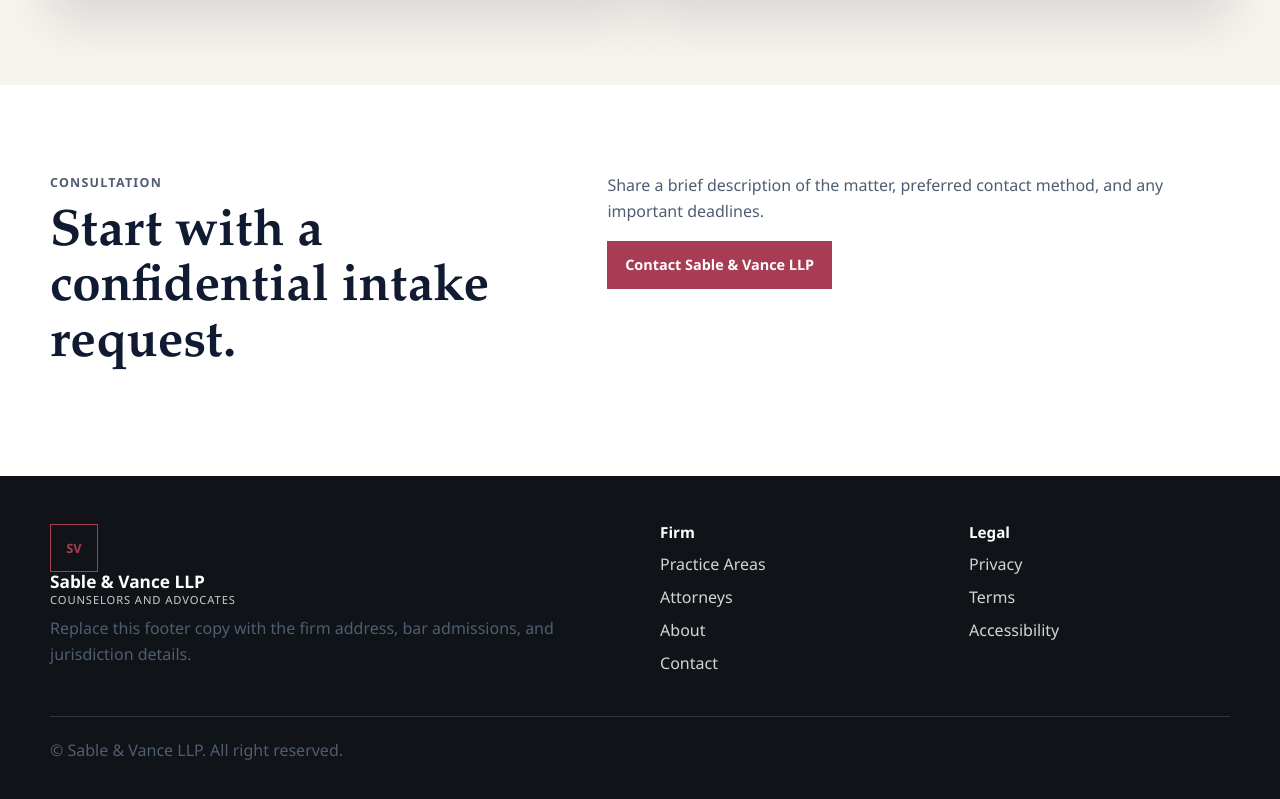
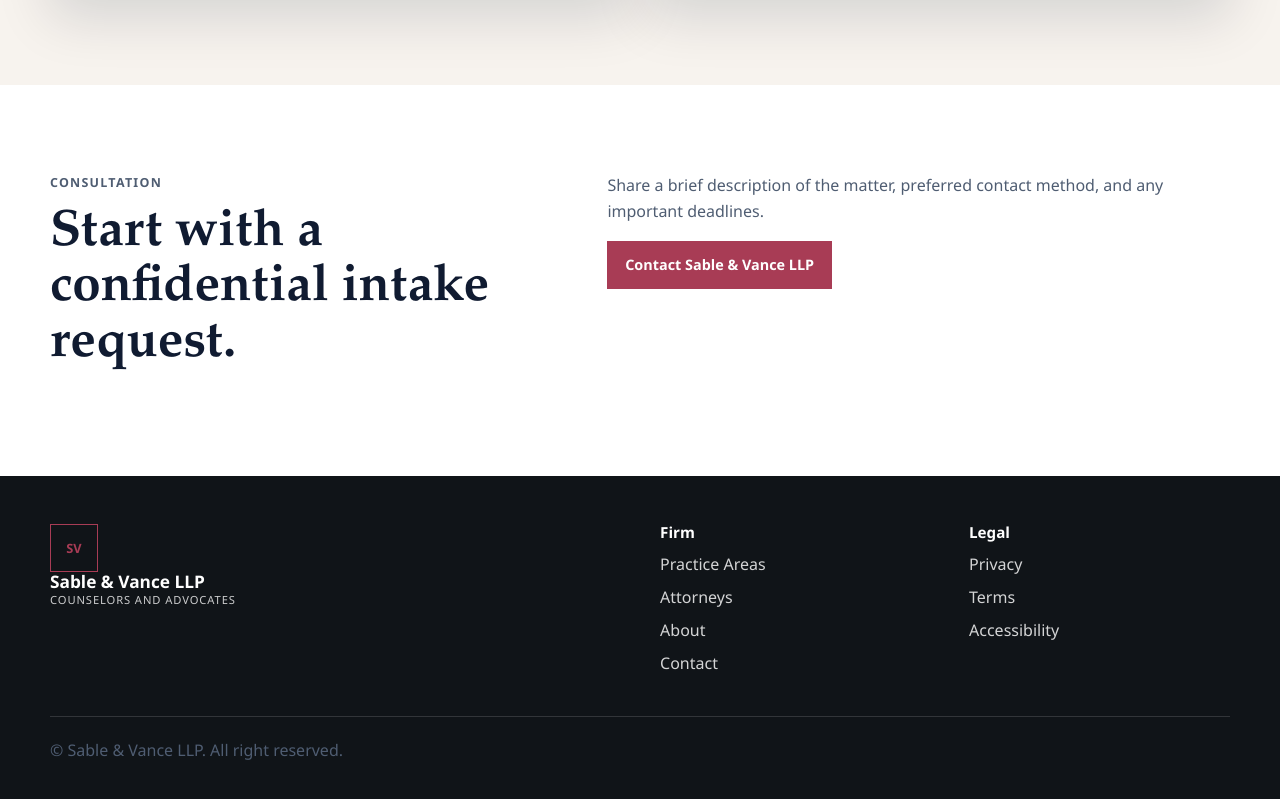
Before and after one commit to inayajeremiah/SableVance, a plain HTML site: page index.html in a window 1280 px wide. Shown: the part 4457-5256 px from the top of the page. Drawn offline with Linux system fonts and the light colour scheme.

Commit message:
Clear footer placeholder text in index.html
Removed placeholder footer text and left it empty.

```diff
--- a/index.html
+++ b/index.html
@@ -185,7 +185,7 @@
             <span class="brand-mark" aria-hidden="true">SV</span>
             <span class="brand-text"><strong>Sable & Vance LLP</strong><small>Counselors and Advocates</small></span>
           </a>
-          <p>Replace this footer copy with the firm address, bar admissions, and jurisdiction details.</p>
+          <p></p>
         </div>
         <div><h2>Firm</h2><a href="practice-areas/">Practice Areas</a><a href="attorneys/">Attorneys</a><a href="about/">About</a><a href="contact/">Contact</a></div>
         <div><h2>Legal</h2><a href="privacy/">Privacy</a><a href="terms/">Terms</a><a href="accessibility/">Accessibility</a></div>
```
